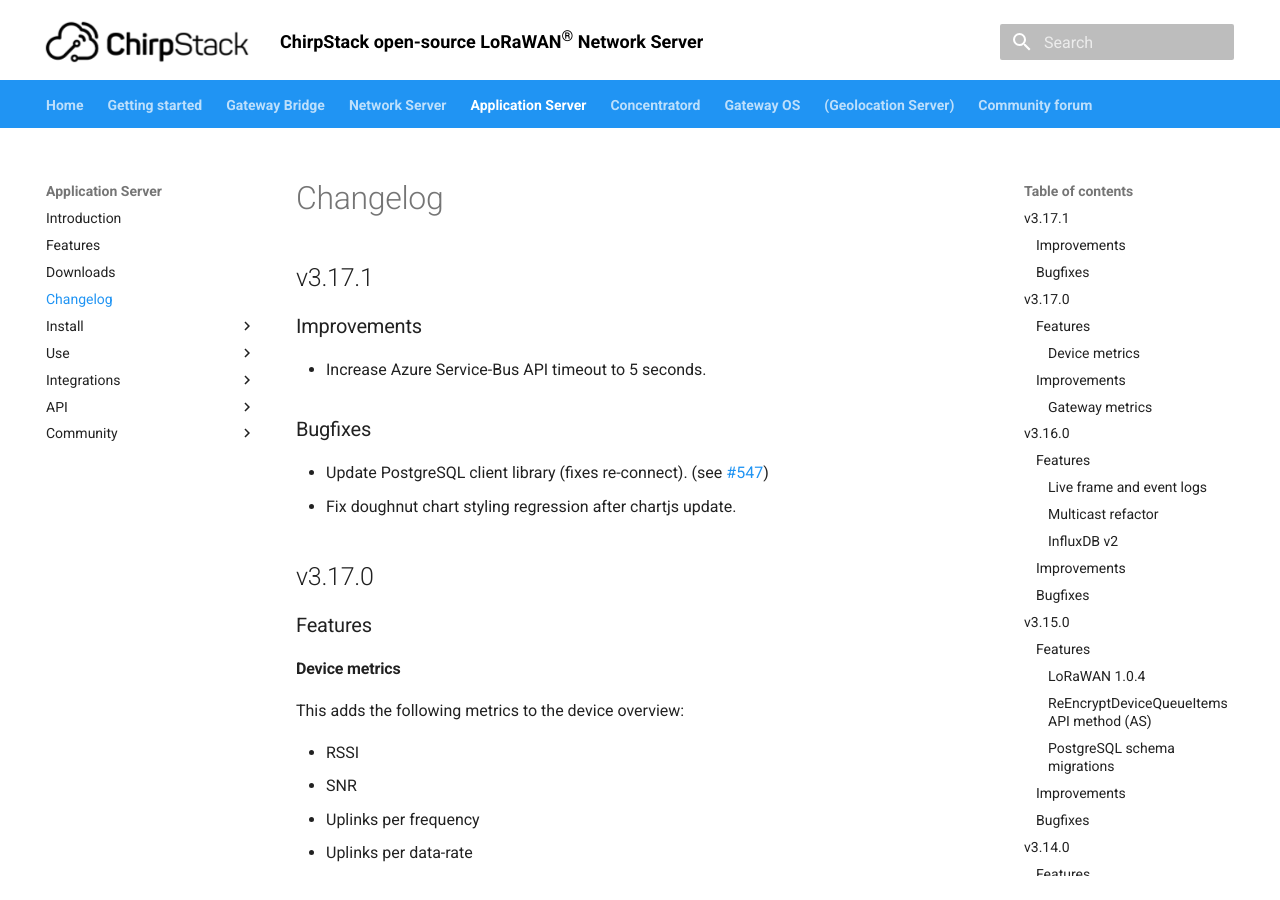
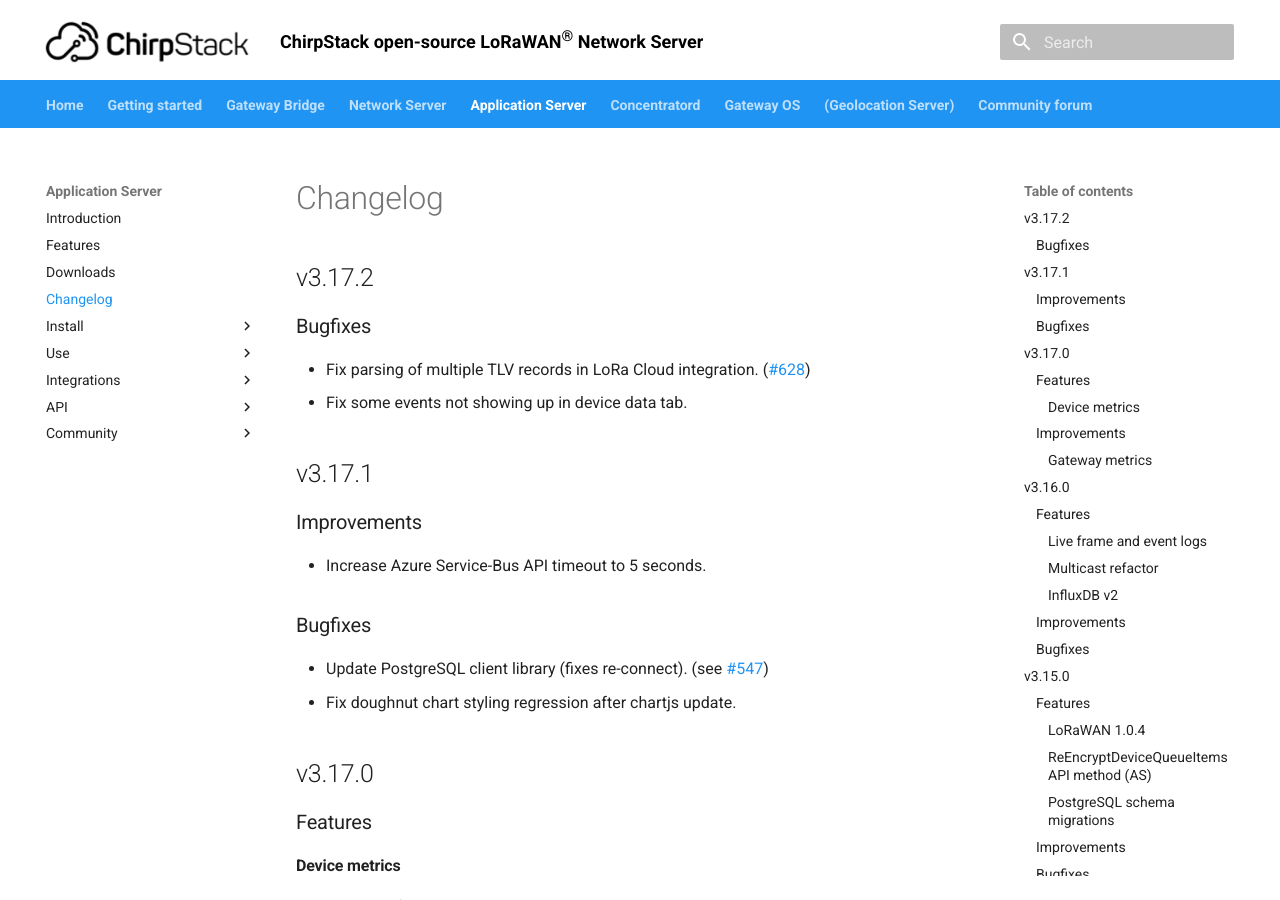
Before and after one commit to brocaar/chirpstack-docs, an MkDocs documentation site: the page built from docs/application-server/changelog.md, in a window 1280 px wide and 900 px high. Built offline with MkDocs 1.6.1 and Material for MkDocs 9.7.7, drawn with Linux system fonts in a browser that asks for light colours.

Commit message:
Update ChirpStack Application Server changelog.

```diff
--- a/docs/application-server/changelog.md
+++ b/docs/application-server/changelog.md
@@ -3,6 +3,13 @@
 ---
 
 # Changelog
+
+## v3.17.2
+
+### Bugfixes
+
+* Fix parsing of multiple TLV records in LoRa Cloud integration. ([#628](https://github.com/brocaar/chirpstack-application-server/issues/628))
+* Fix some events not showing up in device data tab.
 
 ## v3.17.1
 
--- a/mkdocs.yml
+++ b/mkdocs.yml
@@ -14,7 +14,7 @@
     - tabs
 extra:
   application_server:
-    version: 3.17.1
+    version: 3.17.2
   gateway_bridge:
     version: 3.13.1
   geolocation_server:
```
